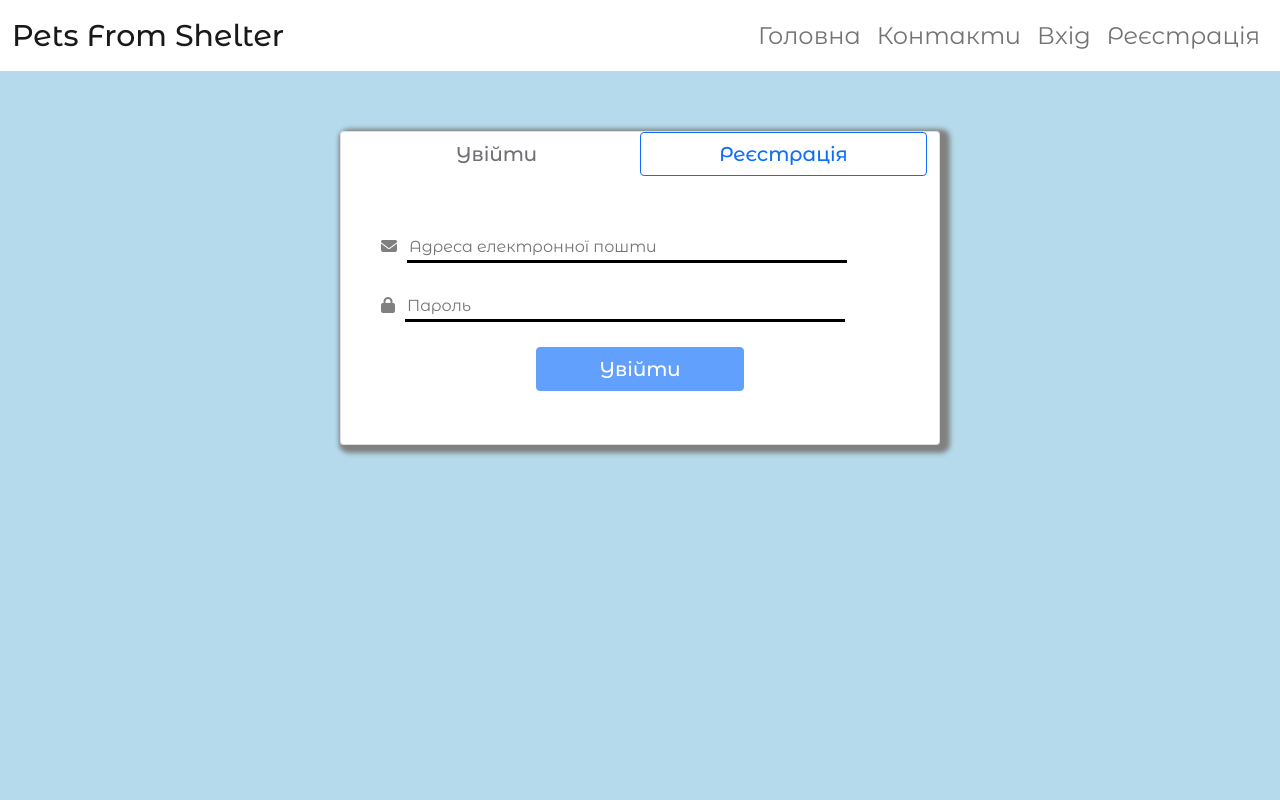
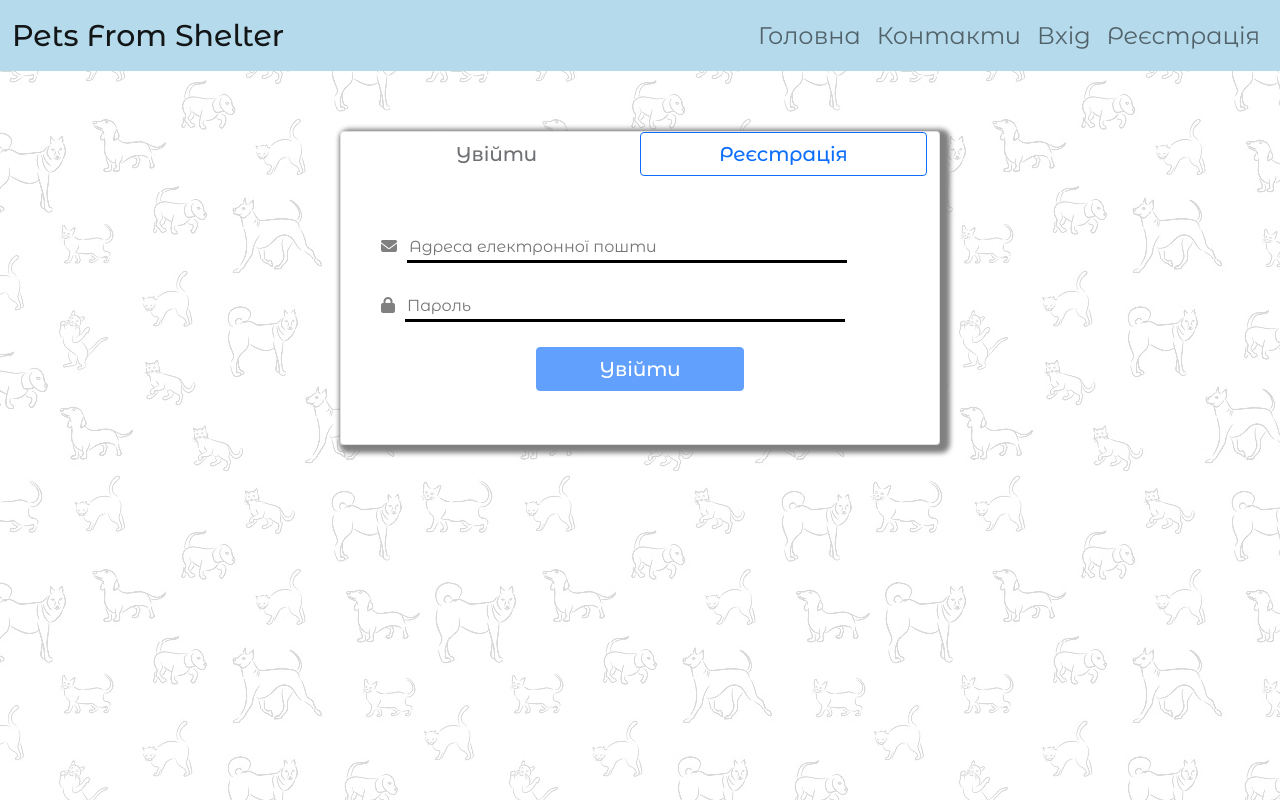
Before and after one commit to Dasha-And/Shelter-Service-Front, an Angular app: page /login in a window 1280 px wide. Built offline with nearby package versions, Linux system fonts and the light colour scheme.

Commit message:
added doggies to background :)

```diff
--- a/src/app/app.component.css
+++ b/src/app/app.component.css
@@ -5,11 +5,12 @@
    max-width: 100%;
    overflow-x: hidden;
    background-color: #b5daeb;
+  background: transparent url(img/bg1.png) repeat; background-attachment: fixed !important;
    /* background-image: linear-gradient(to right,#98dbc6, #5bc8ac); */
 }
 
 #CardStyle{
-   background-color: rgb(255, 255, 255,0.4);
+   background-color: rgba(255, 255, 255,0.4);
    box-shadow: 5px 3px 5px 5px gray;
 }
 .navbar-brand{
--- a/src/app/app.component.html
+++ b/src/app/app.component.html
@@ -1,5 +1,5 @@
 <div id="appContainer">
-  <nav class="navbar navbar-expand-lg navbar-light" style="background-color: #ffffff;">
+  <nav class="navbar navbar-expand-lg navbar-light" style="background-color: #b5daeb;">
     <div class="container-fluid">
 
       <a class="navbar-brand" href="#">Pets From Shelter</a>
```
